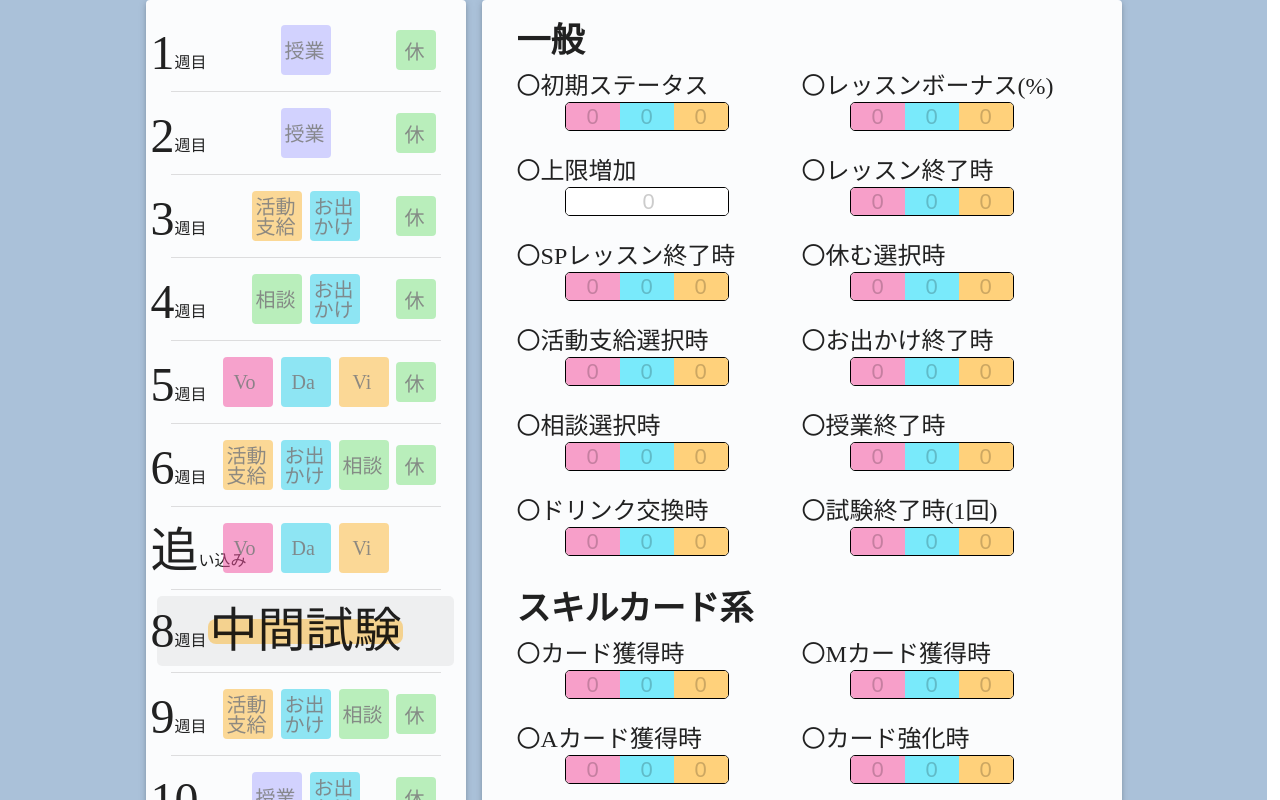
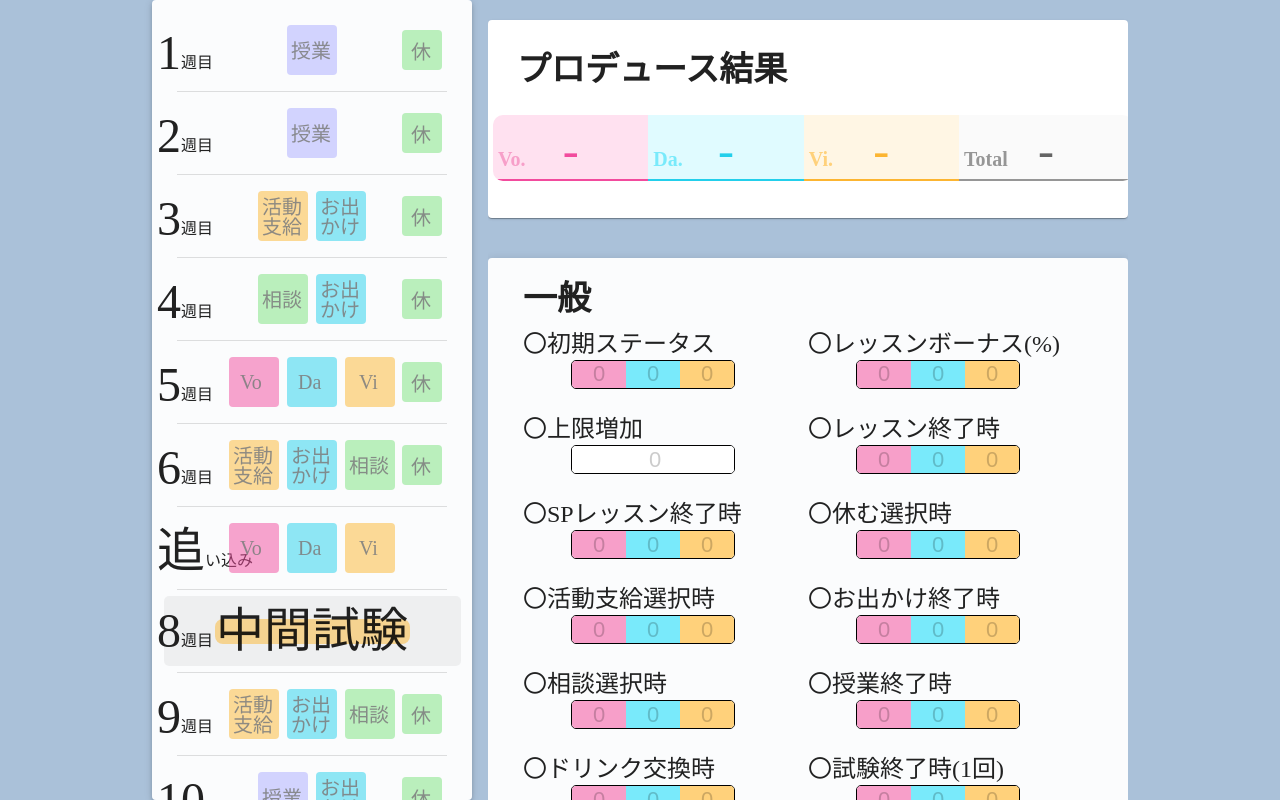
Before and after one commit to kakris704/gakumas-hajime-simulator, a React (Create React App) app: page / in a window 1280 px wide. Shown: the top 800 px of the page. Built offline with nearby package versions, Linux system fonts and the light colour scheme; a web font is replaced by a local one.

Commit message:
スクロール可能に

```diff
--- a/src/App.css
+++ b/src/App.css
@@ -21,6 +21,21 @@
   position: relative;
 }
 
+.scheduleWrapper {
+  overflow-y: auto;
+  height:100vh;
+  scrollbar-width: none;
+}
+
 .App {
+}
+
+body {
   background-color: #AAC1D9;
+  overflow-y: hidden;
 }
+
+.right-contents {
+  height: 100vh;
+  overflow-y: scroll;
+}
--- a/src/App.tsx
+++ b/src/App.tsx
@@ -4,6 +4,7 @@ import { createTheme, Stack, ThemeProvider } from '@mui/material';
 import Schedule from './components/schedule/Container'
 import InputArea from './components/inputSupport/Container'
 import ResultView from './components/resultView/Container'
+import Utilities from './components/utils/Container'
 
 function App() {
 
@@ -15,15 +16,16 @@ function App() {
 
   return (
     <ThemeProvider theme={theme}>
-      <div className='App' style={{width:"99vw",display:"flex",justifyContent:"center"}}>
+      <div className='App' style={{width:"100vw",display:"flex",justifyContent:"center"}}>
 
       <Stack
         direction="row" spacing={2}
       >
         <Schedule />
-        <Stack direction="column" spacing={5}>
-          <InputArea/>
+        <Stack direction="column" spacing={5} className='right-contents'>
           <ResultView />
+          <InputArea />
+          {/* <Utilities /> */}
         </Stack>
       </Stack>
       </div>
--- a/src/components/resultView/Container.tsx
+++ b/src/components/resultView/Container.tsx
@@ -44,7 +44,7 @@ const Container = () => {
 	},[allSupport, selectSchedule]);
 
 	return (
-		<>
+		<div style={{marginTop:20}}>
 			<Paper sx={{ width: "50vw", display:"flex"}}>
 				<div style={{margin:5, width:"100%"}}>
 				{
@@ -54,7 +54,7 @@ const Container = () => {
 
 				</div>
 			</Paper>
-		</>
+		</div>
 	)
 }
 
--- a/src/components/schedule/Container.tsx
+++ b/src/components/schedule/Container.tsx
@@ -111,10 +111,10 @@ const Container = () => {
 
 
 	return (
-		<>
-			<Paper elevation={3} sx={{ height: "auto", width: "25vw", backgroundColor: "rgba(255,255,255,0.95)" }}>
+		<div className='schedules-wrapper'>
+			<Paper elevation={3} sx={{ height: "100vh", width: "25vw", backgroundColor: "rgba(255,255,255,0.95)" }}>
 				<div className='scheduleWrapper' style={{ padding: 25 }}>
-					<Stack direction="column" spacing={2} divider={<Divider orientation="horizontal" flexItem></Divider>}>
+					<Stack direction="column" spacing={2} divider={<Divider orientation="horizontal" flexItem></Divider>} sx={{marginBottom:6}}>
 						{
 							scheduleData.map((data, count) => {
 								if (data.week !== 'test') {
@@ -166,7 +166,7 @@ const Container = () => {
 				<MenuItem onClick={(e) => handleOpenMenu(e, 'dance')} sx={{ height: 22, backgroundColor: "#79EAFB", transition: ".2s ease", '&:hover': { backgroundColor: "#9BF2FF" } }}>Da</MenuItem>
 				<MenuItem onClick={(e) => handleOpenMenu(e, 'visual')} sx={{ height: 22, backgroundColor: "#FFD17B", transition: ".2s ease", '&:hover': { backgroundColor: "#FFDFA4" }, borderBottomLeftRadius: 5, borderBottomRightRadius: 5 }}>Vi</MenuItem>
 			</Menu>
-		</>
+		</div>
 	)
 }
 
--- /dev/null
+++ b/src/components/utils/Container.tsx
@@ -0,0 +1,15 @@
+import { Button, Paper } from '@mui/material'
+import React from 'react'
+import Random from './Random'
+
+const Container = () => {
+  return (
+    <Paper elevation={3} sx={{ height: "auto", width: "50vw", backgroundColor: "rgba(255,255,255,0.95)" }}>
+      <div className='utilities-wrapper' style={{margin:20}}>
+        <Random />
+      </div>
+    </Paper>
+  )
+}
+
+export default Container
```
Also changed, not shown: src/components/utils/Random.tsx (added, +14 -0 lines).
